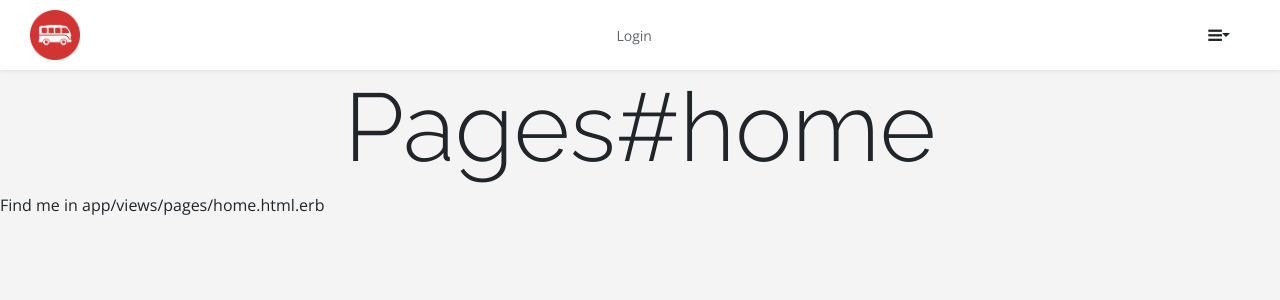
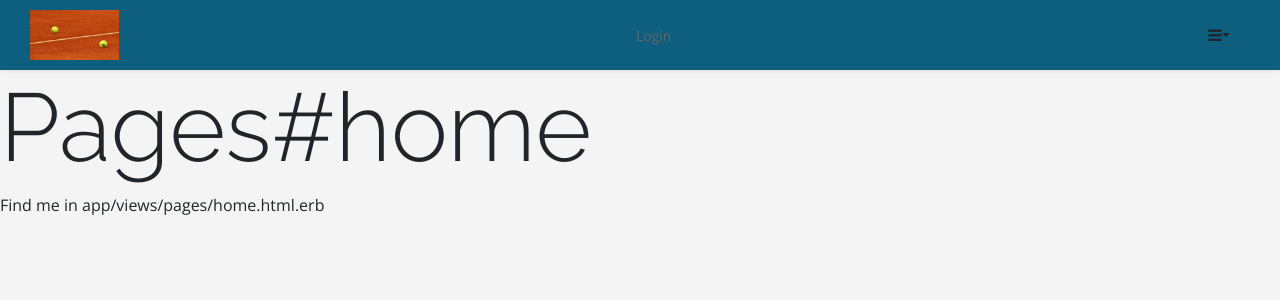
Before and after one commit to lorrainefav/plan_my_play, a Rails app: page / in a window 1280 px wide. Shown: the top 300 px of the page. Run offline with Rails 7, Linux system fonts and the light colour scheme; style sheets or scripts are compiled from the project's sources; parts of the project's set-up code (start-up, migrations or seed data) failed here and were passed over; some libraries are stand-ins or nearby versions.

Commit message:
changing navbar

```diff
--- a/app/assets/stylesheets/components/_navbar.scss
+++ b/app/assets/stylesheets/components/_navbar.scss
@@ -1,7 +1,7 @@
 /* Main navbar */
 .navbar-wagon {
   box-shadow: 0 1px 5px 0 rgba(0,0,0,0.07),0 1px 0 0 rgba(0,0,0,0.03);
-  background: white;
+  background: #0E5E7F;
   transition: all 0.3s ease;
   height: 70px;
   padding: 0px 30px;
--- a/app/views/pages/home.html.erb
+++ b/app/views/pages/home.html.erb
@@ -1,2 +1,2 @@
-<h1 class="text-center display-1">Pages#home</h1>
+<h1 class="text-left display-1">Pages#home</h1>
 <p>Find me in app/views/pages/home.html.erb</p>
--- a/app/views/shared/_navbar.html.erb
+++ b/app/views/shared/_navbar.html.erb
@@ -1,7 +1,7 @@
 <div class="navbar-wagon">
   <!-- Logo -->
   <%= link_to root_path, class: "navbar-wagon-brand" do %>
-    <%= image_tag "logo.png", height: 50 %>
+    <%= image_tag "logo1.png", height: 50 %>
   <% end %>
 
   <!-- Right Navigation -->
```
Also changed, not shown: app/assets/images/logo1.png (added).
